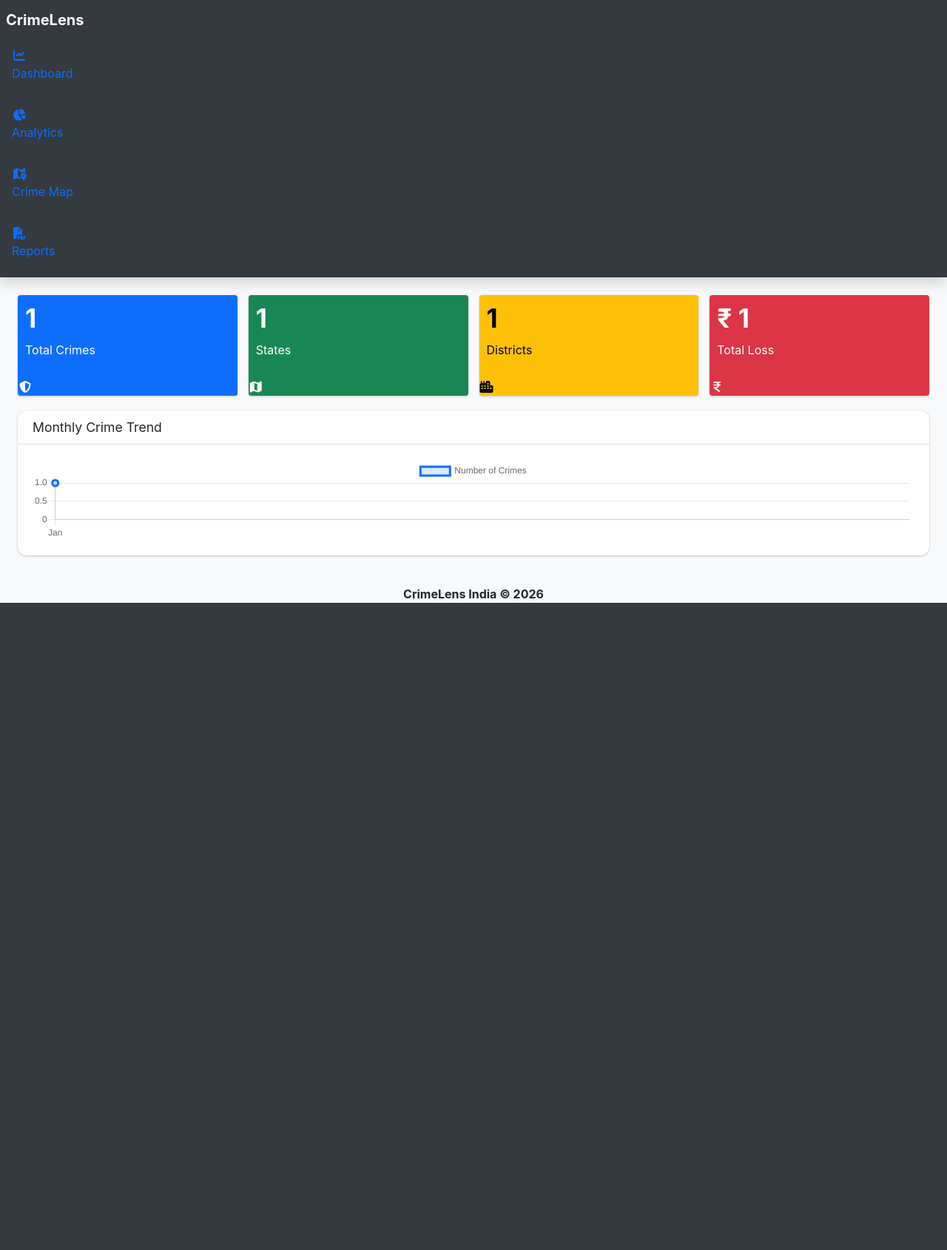
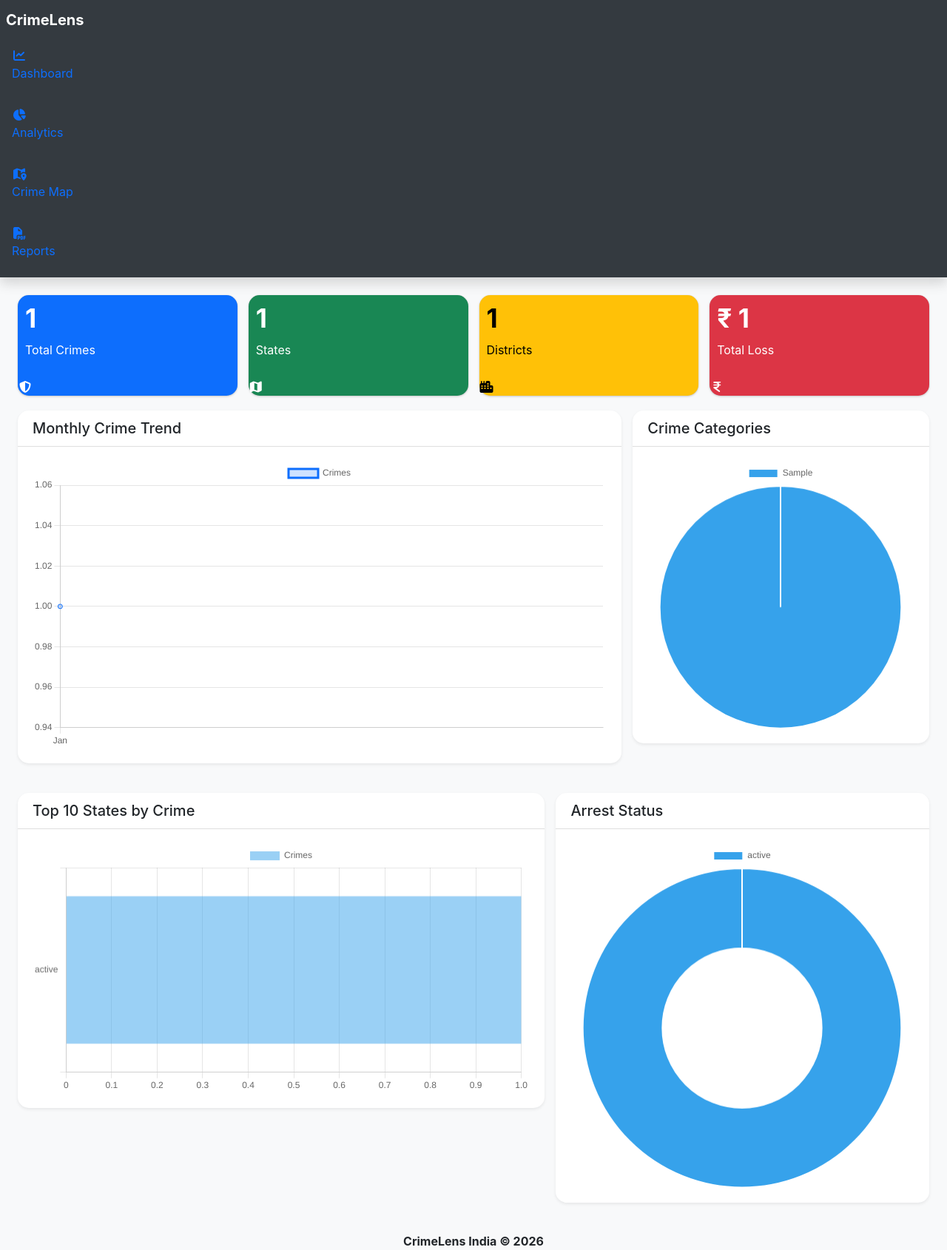
Before and after one commit to Sambhu-Prasad16/CrimeLens-India, a Flask app: page / in a window 1280 px wide. Shown: the part 57-1747 px from the top of the page at 74% size. Before the commit the page ends 872 px from the top, so only its background shows below. Run offline with Flask 3, Linux system fonts and the light colour scheme; tables that the repository leaves empty hold one stand-in row (values such as "Sample post"); some libraries are stand-ins or nearby versions.

Commit message:
Professional Dashboard

```diff
--- a/routes/api.py
+++ b/routes/api.py
@@ -1,5 +1,10 @@
 from flask import Blueprint, jsonify
-from services.analytics_service import get_monthly_crime_data
+from services.analytics_service import (
+    get_monthly_crime_data,
+    get_top_states,
+    get_crime_categories,
+    get_arrest_status
+)
 
 api_bp = Blueprint(
     "api",
@@ -14,3 +19,17 @@ def monthly_crimes():
     return jsonify(
         get_monthly_crime_data()
     )
+
+@api_bp.route("/top-states")
+def top_states():
+    return jsonify(get_top_states())
+
+
+@api_bp.route("/crime-categories")
+def crime_categories():
+    return jsonify(get_crime_categories())
+
+
+@api_bp.route("/arrest-status")
+def arrest_status():
+    return jsonify(get_arrest_status())
--- a/services/analytics_service.py
+++ b/services/analytics_service.py
@@ -57,3 +57,53 @@ def get_monthly_crime_data():
         "labels": labels,
         "values": values
     }
+
+def get_top_states():
+
+    results = (
+        db.session.query(
+            Crime.state,
+            func.count(Crime.id)
+        )
+        .group_by(Crime.state)
+        .order_by(func.count(Crime.id).desc())
+        .limit(10)
+        .all()
+    )
+
+    return {
+        "labels": [r[0] for r in results],
+        "values": [r[1] for r in results]
+    }
+
+def get_crime_categories():
+
+    results = (
+        db.session.query(
+            Crime.crime_category,
+            func.count(Crime.id)
+        )
+        .group_by(Crime.crime_category)
+        .all()
+    )
+
+    return {
+        "labels": [r[0] for r in results],
+        "values": [r[1] for r in results]
+    }
+
+def get_arrest_status():
+
+    results = (
+        db.session.query(
+            Crime.arrest_status,
+            func.count(Crime.id)
+        )
+        .group_by(Crime.arrest_status)
+        .all()
+    )
+
+    return {
+        "labels": [r[0] for r in results],
+        "values": [r[1] for r in results]
+    }
--- a/static/css/style.css
+++ b/static/css/style.css
@@ -23,3 +23,26 @@ h2{
     font-weight:bold;
 
 }
+
+.card{
+    border-radius:15px;
+}
+
+.card-header{
+    font-weight:600;
+}
+
+canvas{
+    min-height:300px;
+}
+
+.small-box{
+    border-radius:15px;
+    transition:.3s;
+}
+
+.small-box:hover{
+
+    transform:translateY(-5px);
+
+}
--- a/static/js/charts.js
+++ b/static/js/charts.js
@@ -1,36 +1,69 @@
-document.addEventListener("DOMContentLoaded", async () => {
+document.addEventListener("DOMContentLoaded", () => {
+
+    loadMonthlyChart();
+    loadStateChart();
+    loadCategoryChart();
+    loadArrestChart();
+
+});
+
+// ---------------- Monthly ----------------
+
+async function loadMonthlyChart() {
 
     const response = await fetch("/api/monthly-crimes");
+    const data = await response.json();
 
-    const result = await response.json();
-
-    const ctx = document.getElementById("monthlyCrimeChart");
-
-    new Chart(ctx, {
+    new Chart(document.getElementById("monthlyCrimeChart"), {
 
         type: "line",
 
         data: {
 
-            labels: result.labels,
+            labels: data.labels,
 
             datasets: [{
 
-                label: "Number of Crimes",
+                label: "Crimes",
 
-                data: result.values,
+                data: data.values,
 
                 borderColor: "#0d6efd",
 
-                backgroundColor: "rgba(13,110,253,0.15)",
-
-                borderWidth: 3,
+                backgroundColor: "rgba(13,110,253,0.2)",
 
                 fill: true,
 
-                tension: 0.35,
+                tension: 0.4
 
-                pointRadius: 4
+            }]
+
+        }
+
+    });
+
+}
+
+// ---------------- States ----------------
+
+async function loadStateChart() {
+
+    const response = await fetch("/api/top-states");
+    const data = await response.json();
+
+    new Chart(document.getElementById("stateChart"), {
+
+        type: "bar",
+
+        data: {
+
+            labels: data.labels,
+
+            datasets: [{
+
+                label: "Crimes",
+
+                data: data.values
 
             }]
 
@@ -38,32 +71,64 @@ document.addEventListener("DOMContentLoaded", async () => {
 
         options: {
 
-            responsive: true,
-
-            maintainAspectRatio: false,
-
-            plugins: {
-
-                legend: {
-
-                    display: true
-
-                }
-
-            },
-
-            scales: {
-
-                y: {
-
-                    beginAtZero: true
-
-                }
-
-            }
+            indexAxis: "y"
 
         }
 
     });
 
-});
+}
+
+// ---------------- Category ----------------
+
+async function loadCategoryChart() {
+
+    const response = await fetch("/api/crime-categories");
+    const data = await response.json();
+
+    new Chart(document.getElementById("categoryChart"), {
+
+        type: "pie",
+
+        data: {
+
+            labels: data.labels,
+
+            datasets: [{
+
+                data: data.values
+
+            }]
+
+        }
+
+    });
+
+}
+
+// ---------------- Arrest ----------------
+
+async function loadArrestChart() {
+
+    const response = await fetch("/api/arrest-status");
+    const data = await response.json();
+
+    new Chart(document.getElementById("arrestChart"), {
+
+        type: "doughnut",
+
+        data: {
+
+            labels: data.labels,
+
+            datasets: [{
+
+                data: data.values
+
+            }]
+
+        }
+
+    });
+
+}
--- a/templates/dashboard.html
+++ b/templates/dashboard.html
@@ -95,26 +95,87 @@
 </div>
 <div class="row">
 
-    <div class="col-lg-12">
+    <!-- Monthly Trend -->
+    <div class="col-lg-8">
 
-        <div class="card">
+        <div class="card shadow-sm">
 
             <div class="card-header">
-
-                <h3 class="card-title">
-
+                <h5 class="mb-0">
                     Monthly Crime Trend
-
-                </h3>
-
+                </h5>
             </div>
 
             <div class="card-body">
 
-                <canvas
-                    id="monthlyCrimeChart"
-                    height="110">
-                </canvas>
+                <canvas id="monthlyCrimeChart"></canvas>
+
+            </div>
+
+        </div>
+
+    </div>
+
+    <!-- Crime Category -->
+    <div class="col-lg-4">
+
+        <div class="card shadow-sm">
+
+            <div class="card-header">
+                <h5 class="mb-0">
+                    Crime Categories
+                </h5>
+            </div>
+
+            <div class="card-body">
+
+                <canvas id="categoryChart"></canvas>
+
+            </div>
+
+        </div>
+
+    </div>
+
+</div>
+
+<div class="row mt-4">
+
+    <!-- Top States -->
+    <div class="col-lg-7">
+
+        <div class="card shadow-sm">
+
+            <div class="card-header">
+                <h5 class="mb-0">
+                    Top 10 States by Crime
+                </h5>
+            </div>
+
+            <div class="card-body">
+
+                <canvas id="stateChart"></canvas>
+
+            </div>
+
+        </div>
+
+    </div>
+
+    <!-- Arrest -->
+    <div class="col-lg-5">
+
+        <div class="card shadow-sm">
+
+            <div class="card-header">
+                <h5 class="mb-0">
+                    Arrest Status
+                </h5>
+            </div>
+
+            <div class="card-body">
+
+                <canvas id="arrestChart"></canvas>
 
             </div>
 
```
